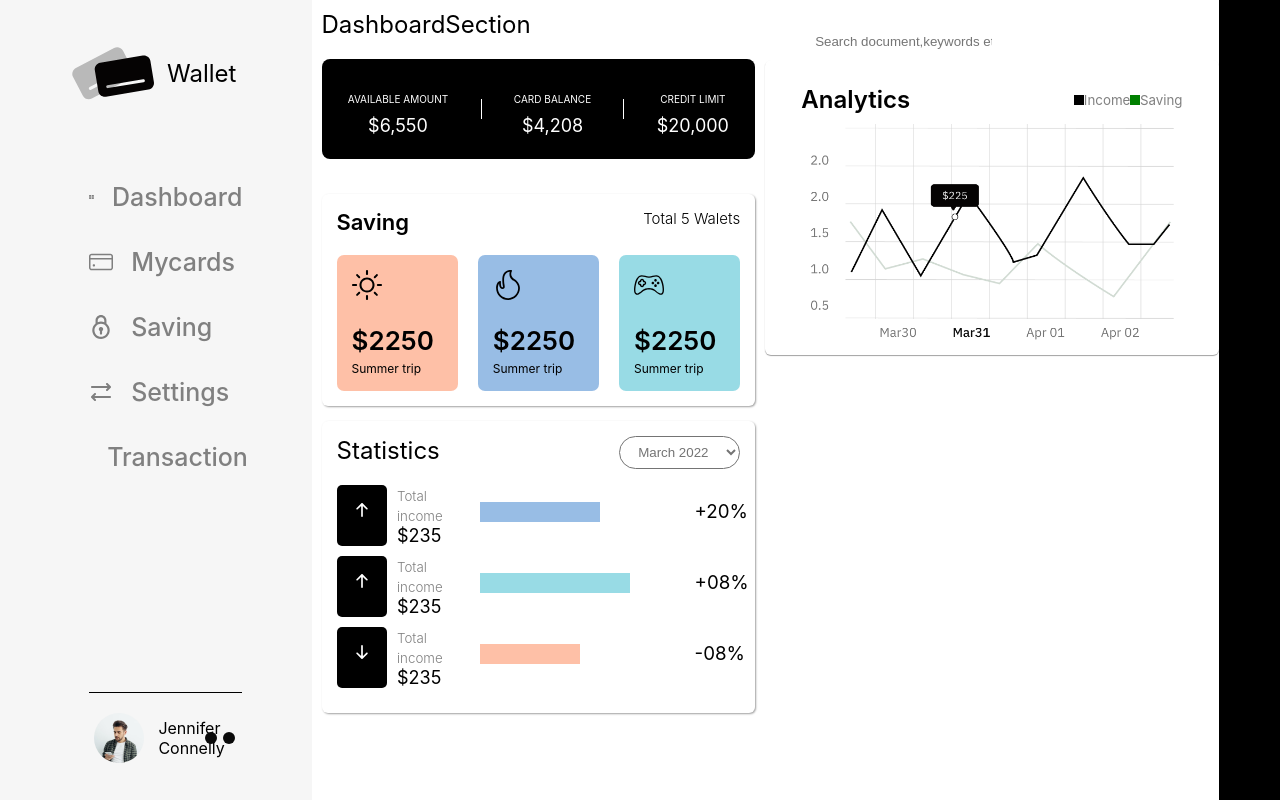
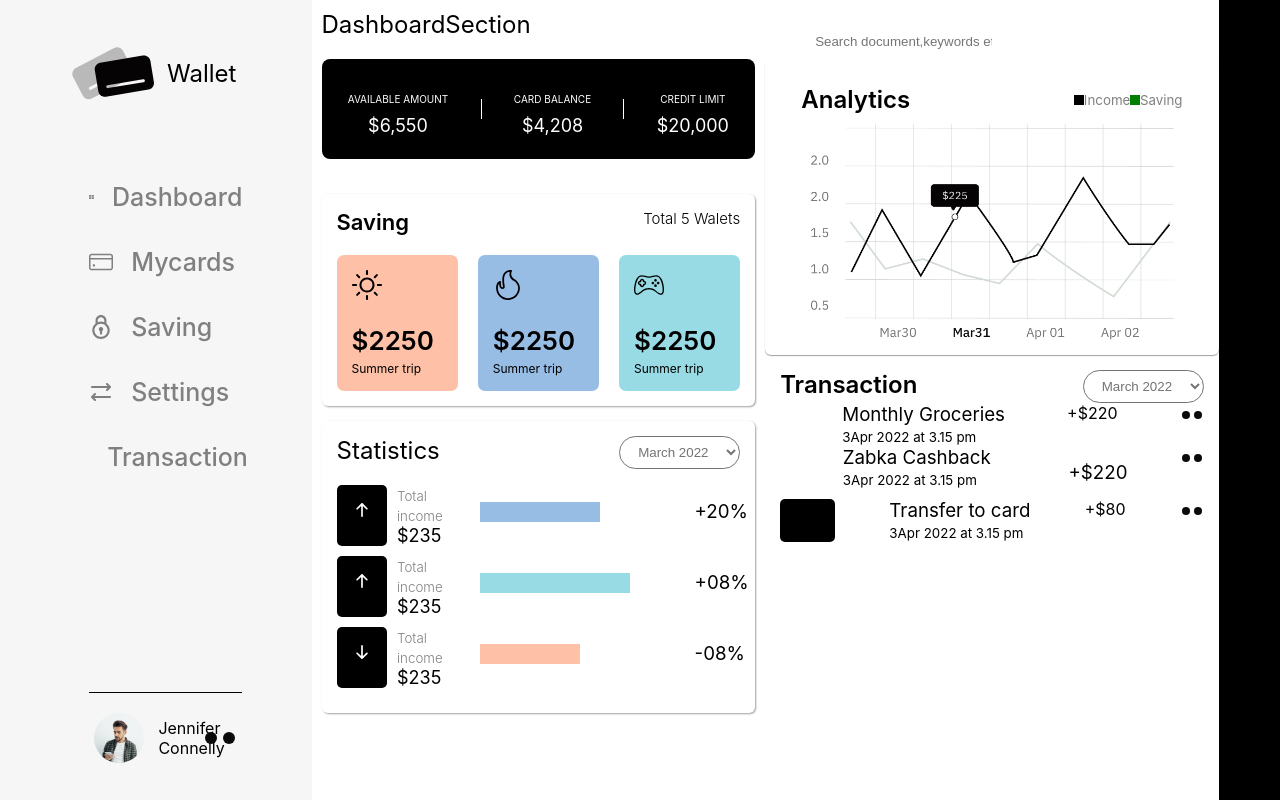
Before and after one commit to Sahad9746/task-06, a React (Create React App) app: page / in a window 1280 px wide. Built offline with nearby package versions, Linux system fonts and the light colour scheme.

Commit message:
transaction section

```diff
--- a/src/components/screens/Dashboard.js
+++ b/src/components/screens/Dashboard.js
@@ -9,7 +9,8 @@ import linegraph from "../Assets/graph1.png";
 import down from "../Assets/down.svg";
 import Search from "antd/es/transfer/search";
 import lens from "../Assets/len.svg";
-import grahp from "../Assets/graph.png"
+import grahp from "../Assets/graph.png";
+import dot from "../Assets/dot.svg"
 
 export default function Dashboard() {
   return (
@@ -160,6 +161,60 @@ export default function Dashboard() {
             <SecDivImage src={grahp} alt="Graph" />
           </SecDivImg>
         </GraphSection>
+        {/* Graph section end */}
+        {/* Transaction section starting */}
+        <TarnsactionSection>
+          <TopContainerTar>
+            <HeadingTra>Transaction</HeadingTra>
+            <SeLect>
+              <option>March 2022</option>
+              <option>April 2022</option>
+              <option>May 2022</option>
+              <option>June 2022</option>
+            </SeLect>
+          </TopContainerTar>
+          <TransItems>
+            <TransList>
+              <Up>
+                <Upimage src={down} alt="downimg" />
+              </Up>
+              <NextD>
+                <Month>Monthly Groceries</Month>
+                <Times>3Apr 2022 at 3.15 pm</Times>
+              </NextD>
+              <Plusw>+$220</Plusw>
+              <DottedM>
+                <DottedIM src={dot} alt="Dots"/>
+              </DottedM>
+            </TransList>
+            <TransList>
+              <Up>
+                <Upimage src={uper} alt="uparrow" />
+              </Up>
+              <NextD>
+                <Month>Zabka Cashback</Month>
+                <Times>3Apr 2022 at 3.15 pm</Times>
+              </NextD>
+              <PlusT>+$220</PlusT>
+              <DottedM>
+                <DottedIM src={dot} alt ="Dots"/>
+              </DottedM>
+            </TransList>
+            <TransList>
+              <UpArrow>
+                <Upimage src={uper} alt="uparrow" />
+              </UpArrow>
+              <NextD>
+                <Month>Transfer to card</Month>
+                <Times>3Apr 2022 at 3.15 pm</Times>
+              </NextD>
+              <PlusW>+$80</PlusW>
+              <DottedM>
+                <DottedIM src={dot}  alt= "Dots"/>
+              </DottedM>
+            </TransList>
+          </TransItems>
+        </TarnsactionSection>
       </RightSection>
     </DashboardSection>
   );
@@ -361,6 +416,7 @@ const Plus = styled.h3`
   padding: 15px;
 `;
 // StatiStics end
+
 // Right section starting
 const RightSection = styled.section`
   width: 50%;
@@ -410,19 +466,55 @@ background: #000;
 const InCom = styled.small`
   color: gray;
 `;
-const GreenDot = styled.div `
+const GreenDot = styled.div`
   width: 10px;
   height: 10px;
   background: green;
 `;
-const Savi = styled.small `
+const Savi = styled.small`
   color: gray;
 `;
-const SecDivImg = styled.div `
+const SecDivImg = styled.div`
   cursor: pointer;
- padding: 0px 30px ;
+  padding: 0px 30px;
 `;
-const SecDivImage = styled.img `
+const SecDivImage = styled.img`
   width: 100%;
   display: block;
 `;
+// Graph section is compeleted
+
+// Transaction started
+const TarnsactionSection = styled.section`
+padding: 15px;
+`;
+const TopContainerTar = styled.div`
+display: flex;
+justify-content: space-between;
+`;
+const HeadingTra = styled.h2`
+font-weight: 600;
+`;
+const SeLect = styled.select`
+ border: 1px solid #747474;
+  padding: 2px 14px;
+  border-radius: 23px;
+  color: #747474;
+  height: 33px;
+`;
+const TransItems = styled.ul`
+
+`;
+const TransList = styled.li`
+display: flex;
+justify-content: space-between;
+`;
+const Up = styled.div``;
+const Upimage = styled.div``;
+const NextD = styled.div``;
+const Month = styled.h3``;
+const Times = styled.small``;
+const PlusW = styled.span``;
+const Plusw = styled.span``;
+const DottedM = styled.div``;
+const DottedIM = styled.img``;
```
Lines whose indentation alone changed are shown as unchanged.
